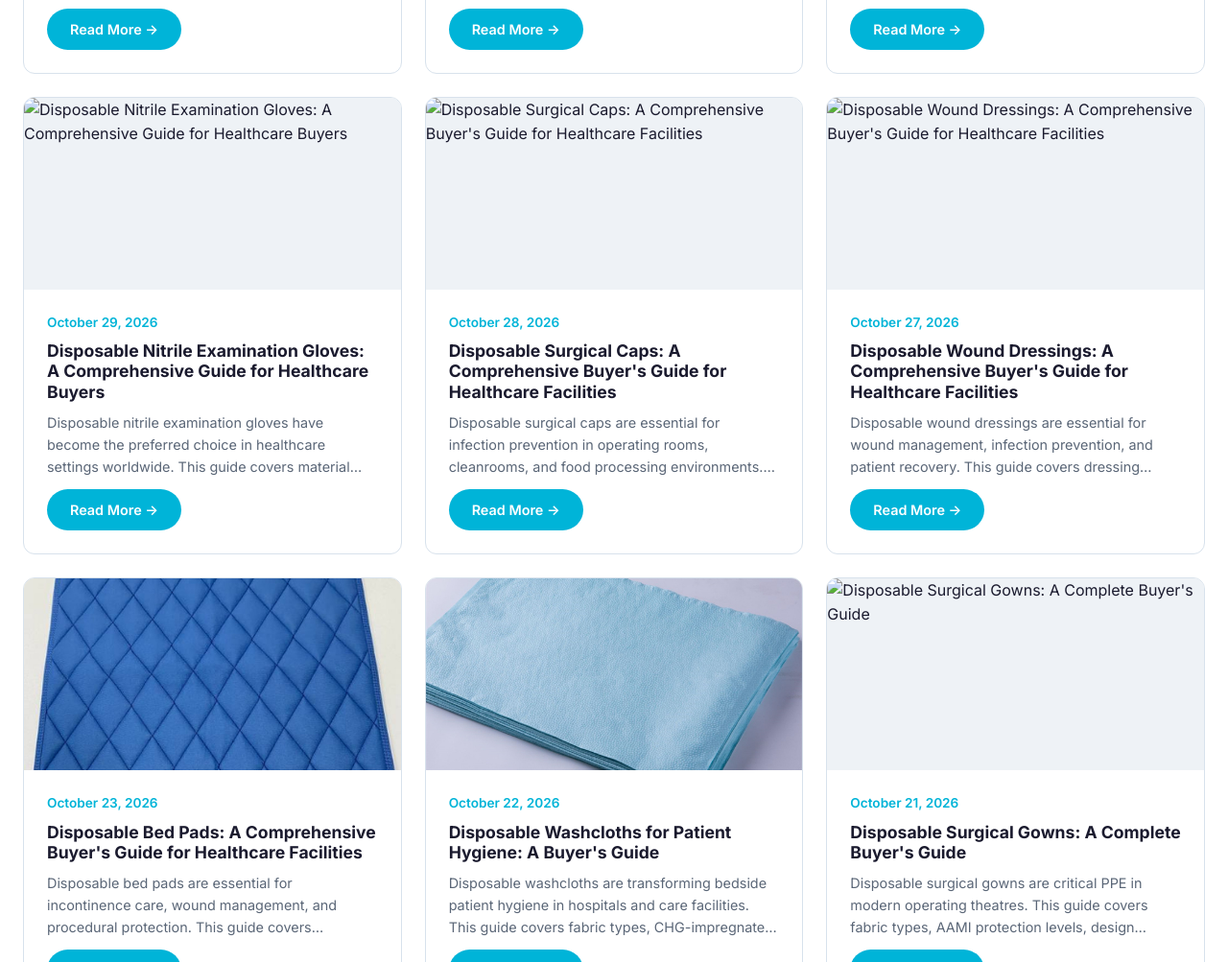
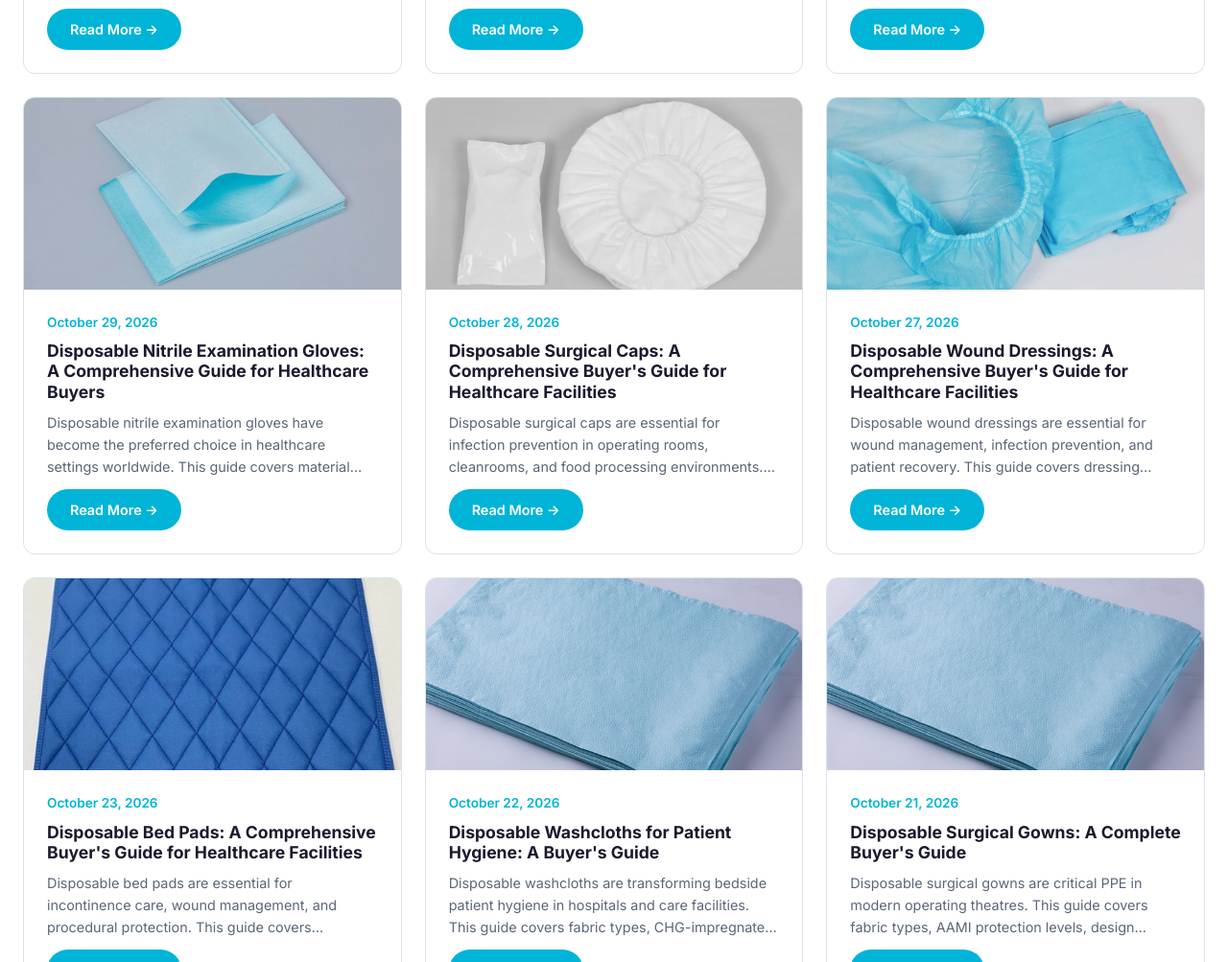
Before and after one commit to czgjxx88/newrise-medical-site, a plain HTML site: page news-page-2.html in a window 1280 px wide. Shown: the part 845-1848 px from the top of the page at 96% size. Drawn offline with Linux system fonts and the light colour scheme.

Commit message:
Fix: replace all broken image references with existing product images

```diff
--- a/news-page-2.html
+++ b/news-page-2.html
@@ -121,7 +121,7 @@
 
         <article class="news-card">
           <div class="news-image">
-            <img src="../assets/images/nitrile-gloves.jpg" alt="Disposable Nitrile Examination Gloves: A Comprehensive Guide for Healthcare Buyers" loading="lazy">
+            <img src="../assets/images/vinyl-gloves.jpg" alt="Disposable Nitrile Examination Gloves: A Comprehensive Guide for Healthcare Buyers" loading="lazy">
           </div>
           <div class="news-content">
             <div class="news-date">October 29, 2026</div>
@@ -133,7 +133,7 @@
 
         <article class="news-card">
           <div class="news-image">
-            <img src="../assets/images/surgical-cap.jpg" alt="Disposable Surgical Caps: A Comprehensive Buyer's Guide for Healthcare Facilities" loading="lazy">
+            <img src="../assets/images/bouffant-cap.jpg" alt="Disposable Surgical Caps: A Comprehensive Buyer's Guide for Healthcare Facilities" loading="lazy">
           </div>
           <div class="news-content">
             <div class="news-date">October 28, 2026</div>
@@ -145,7 +145,7 @@
 
         <article class="news-card">
           <div class="news-image">
-            <img src="../assets/images/wound-dressing.jpg" alt="Disposable Wound Dressings: A Comprehensive Buyer's Guide for Healthcare Facilities" loading="lazy">
+            <img src="../assets/images/disposable-sheet.jpg" alt="Disposable Wound Dressings: A Comprehensive Buyer's Guide for Healthcare Facilities" loading="lazy">
           </div>
           <div class="news-content">
             <div class="news-date">October 27, 2026</div>
@@ -181,7 +181,7 @@
 
         <article class="news-card">
           <div class="news-image">
-            <img src="../assets/images/surgical-gown.jpg" alt="Disposable Surgical Gowns: A Complete Buyer's Guide" loading="lazy">
+            <img src="../assets/images/protective-clothing.jpg" alt="Disposable Surgical Gowns: A Complete Buyer's Guide" loading="lazy">
           </div>
           <div class="news-content">
             <div class="news-date">October 21, 2026</div>
```
Also changed, not shown: news-page-3.html (+3 -3 lines).
